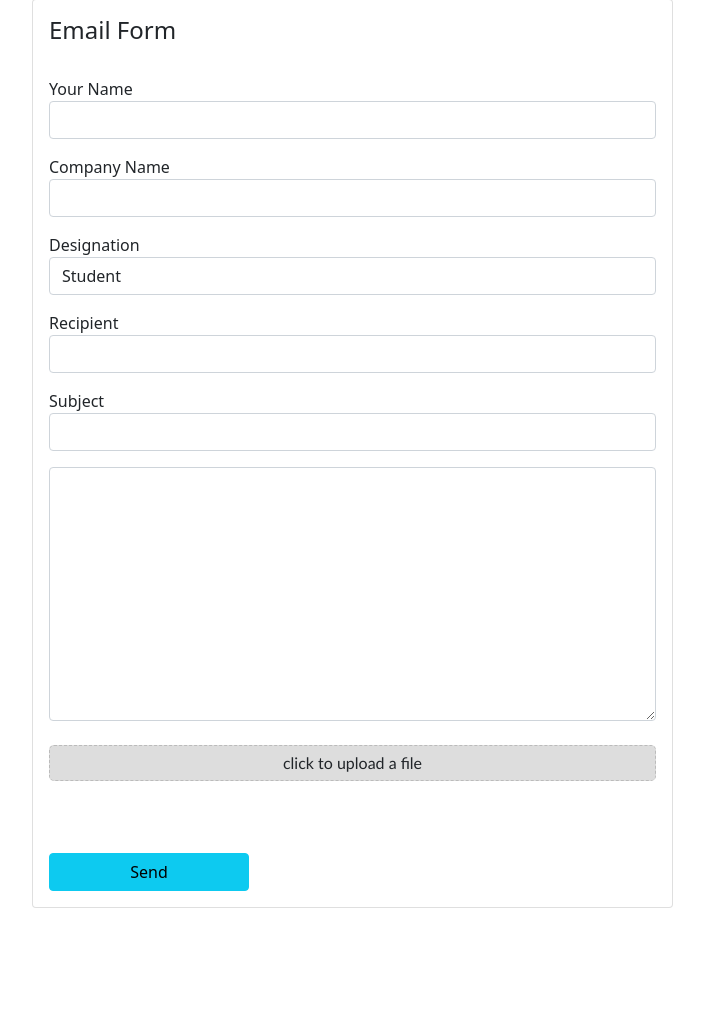
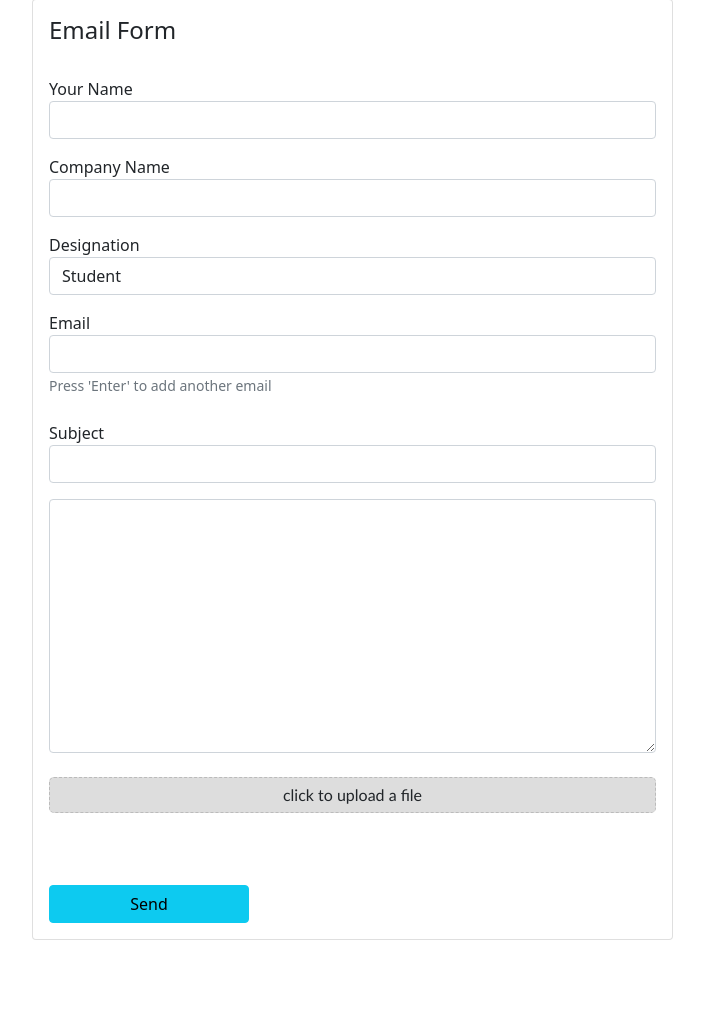
Before and after one commit to Ashraf840/Emailer, a Django app: page /send-email in a window 1280 px wide. Shown: the part 191-1227 px from the top of the page, without its empty margins (50-754 px from the left). Before the commit the page ends 1099 px from the top, so only its background shows below. Run offline with Django 3.2, Linux system fonts and the light colour scheme; some libraries are stand-ins or nearby versions.

Commit message:
Add functionality: send email to multiple recipients

```diff
--- a/EmailSenderProj/settings.py
+++ b/EmailSenderProj/settings.py
@@ -40,6 +40,7 @@
     'django.contrib.messages',
     'django.contrib.staticfiles',
     'crispy_forms',
+    'multi_email_field',
 
     'SendEmailApp.apps.SendemailappConfig',
 ]
--- a/SendEmailApp/forms.py
+++ b/SendEmailApp/forms.py
@@ -1,4 +1,6 @@
 from django import forms
+
+from multi_email_field.forms import MultiEmailField     # Multiple recipient email addresses
 
 
 # Custom Email Sending Form
@@ -13,7 +15,8 @@
     fullname = forms.CharField(label='Your Name', max_length=50, widget=forms.TextInput())
     company = forms.CharField(label='Company Name', max_length=50, required=False, widget=forms.TextInput())
     designation = forms.ChoiceField(required=False, choices = DESIGNATION_CHOICES)
-    email = forms.CharField(label='Recipient', max_length=100, widget=forms.TextInput())
+    # email = forms.CharField(label='Recipient', max_length=100, widget=forms.TextInput())
+    email = MultiEmailField(label='Recipient')
     subject = forms.CharField(max_length=255, widget=forms.TextInput())
     message = forms.CharField(max_length=500, widget=forms.Textarea())
     attachment = forms.FileField(label='', required=False, widget=forms.ClearableFileInput(attrs={ 'multiple':True }))
--- a/SendEmailApp/views.py
+++ b/SendEmailApp/views.py
@@ -45,6 +45,8 @@
             email_subject = form.cleaned_data['subject']
             msg = form.cleaned_data['message']
 
+            # print(recepient_email)
+
             Context = {
                 'userName':userName,
                 'company':company,
@@ -58,7 +60,9 @@
                 text_content = msg
                 html_content = render_to_string('SendEmailApp/email_content/html_content.html', Context)
 
-                msg = EmailMultiAlternatives(email_subject, text_content, from_email, [recepient_email])
+                # msg = EmailMultiAlternatives(email_subject, text_content, from_email, [recepient_email])  # if it contains only one email, then put '[]' to make it a list.
+                msg = EmailMultiAlternatives(email_subject, text_content, from_email, recepient_email)      # if it contains multiple emails, then doesn't need to put '[]', it is already a list.
+                # msg = EmailMultiAlternatives(email_subject, text_content, from_email, ['enamulmajid021@gmail.com', 'shift2unleashed2011@gmail.com'])  # WORKED
                 msg.attach_alternative(html_content, "text/html")
                 # Check file-attachment
                 if request.FILES:
--- a/templates/SendEmailApp/SendEmail.html
+++ b/templates/SendEmailApp/SendEmail.html
@@ -73,7 +73,9 @@
                                 {{ form.designation.label }}
                                 {{ form.designation | linebreaks }}
                                 {{ form.email.label }}
-                                {{ form.email | linebreaks }}
+                                {{ form.email }}
+                                <small class="text-muted">Press 'Enter' to add another email</small>
+                                <br/><br/>
                                 {{ form.subject.label }}
                                 {{ form.subject | linebreaks }}
                                 {{ form.message }}
```
